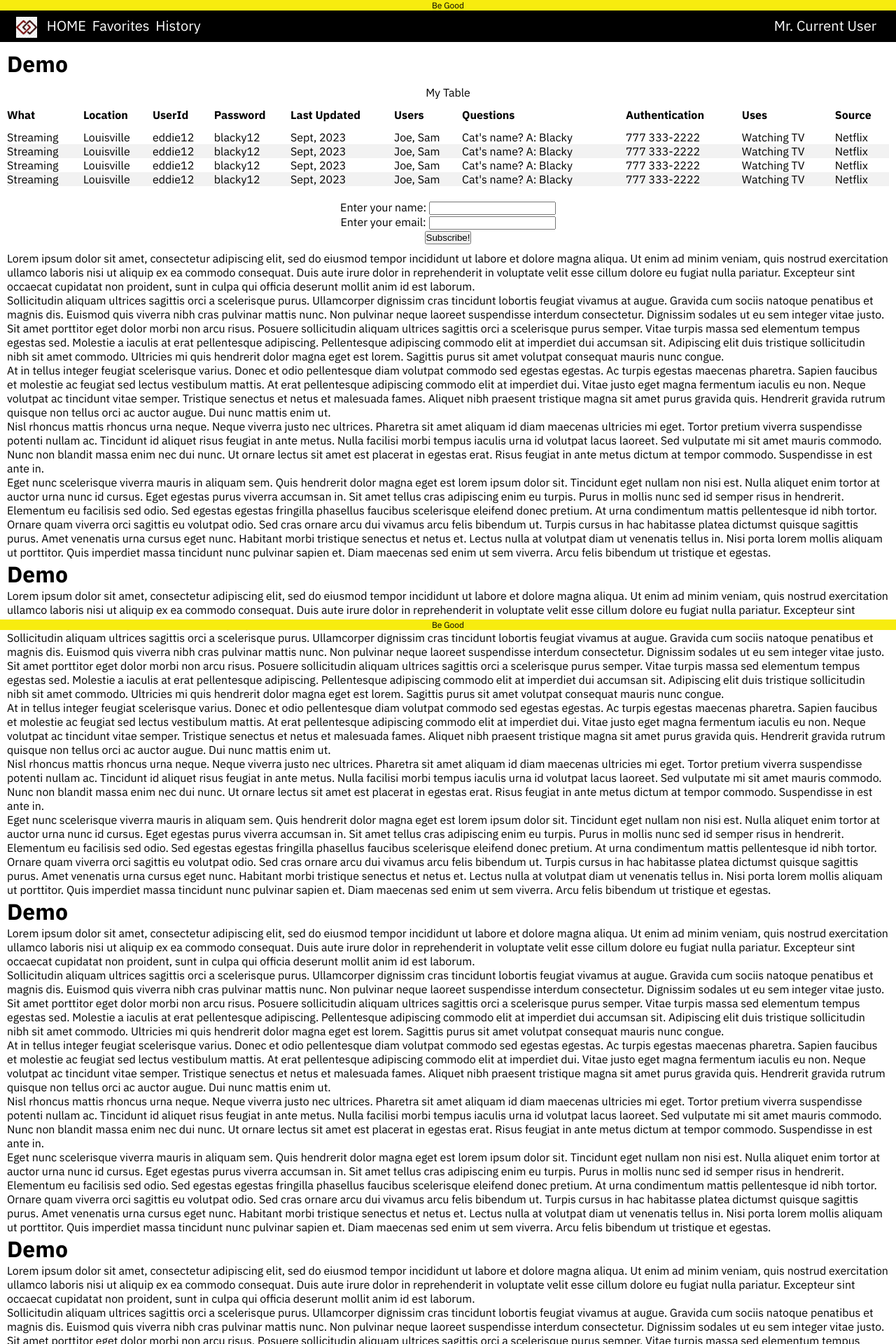
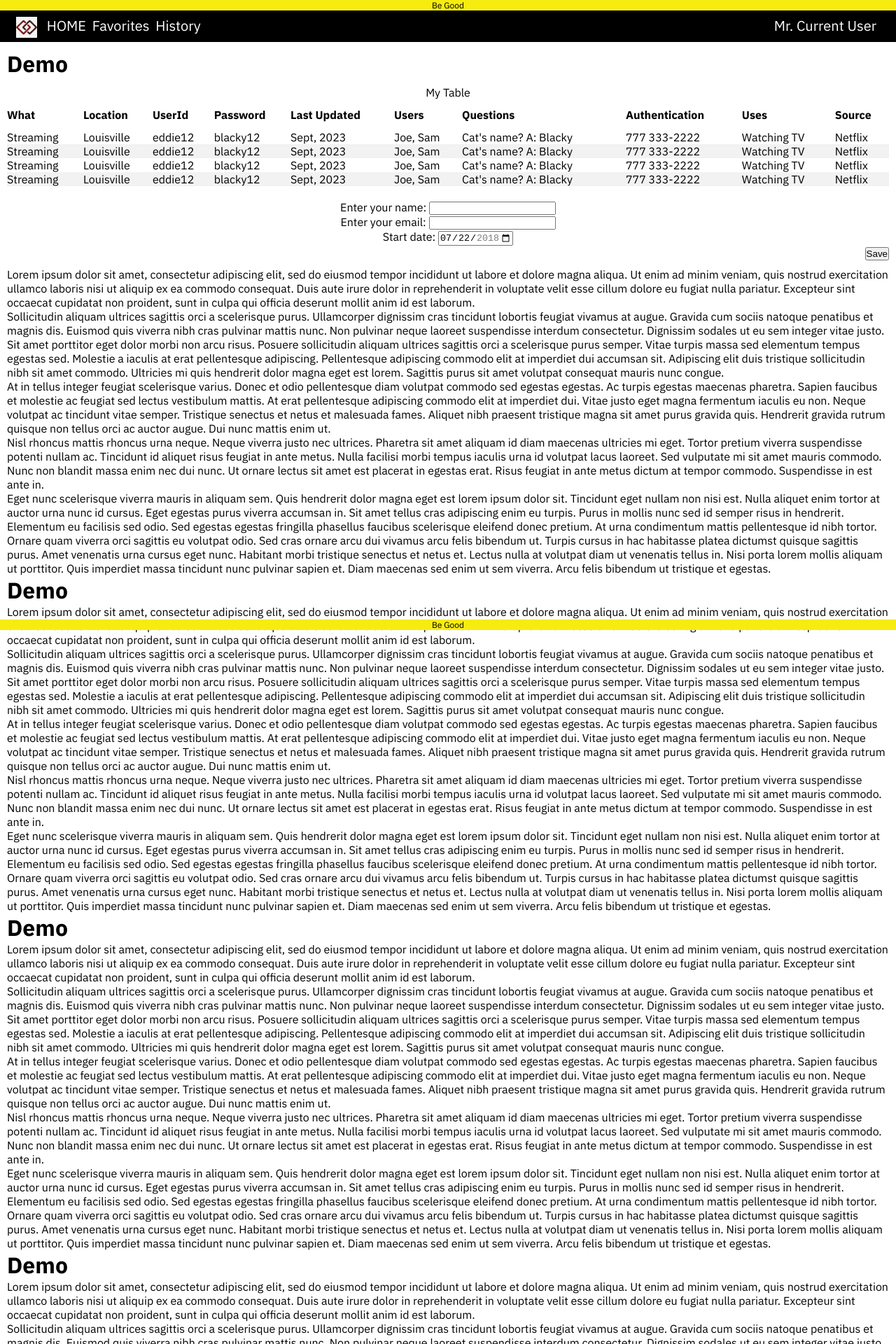
Before and after one commit to gothamgo/demo, a Jekyll site: the page built from index.html, in a window 1280 px wide. Shown: the top 1920 px of the page at 70% size. Built offline with Jekyll 4.4.1, drawn with Linux system fonts in a browser that asks for light colours.

Commit message:
Update form.html

```diff
--- a/_includes/form.html
+++ b/_includes/form.html
@@ -10,7 +10,14 @@
   form.form div.form-text {
   }
 
+  form.form div.form-date {
+  }
+
   form.form div.form-email {
+  }
+
+  form.form div.form-submit {
+    text-align: right;
   }
 
 </style>
@@ -25,8 +32,12 @@
       <label for="email">Enter your email: </label>
       <input type="email" name="email" id="email" required />
     </div>
-    <div class="form-example">
-      <input type="submit" value="Subscribe!" />
+    <div class="form-date">
+      <label for="start">Start date: </label>
+      <input type="date" name="start" value="2018-07-22" min="2018-01-01" max="2018-12-31" />
+    </div>
+    <div class="form-submit">
+      <input type="submit" value="Save" />
     </div>
   </form>
 </div>
```
